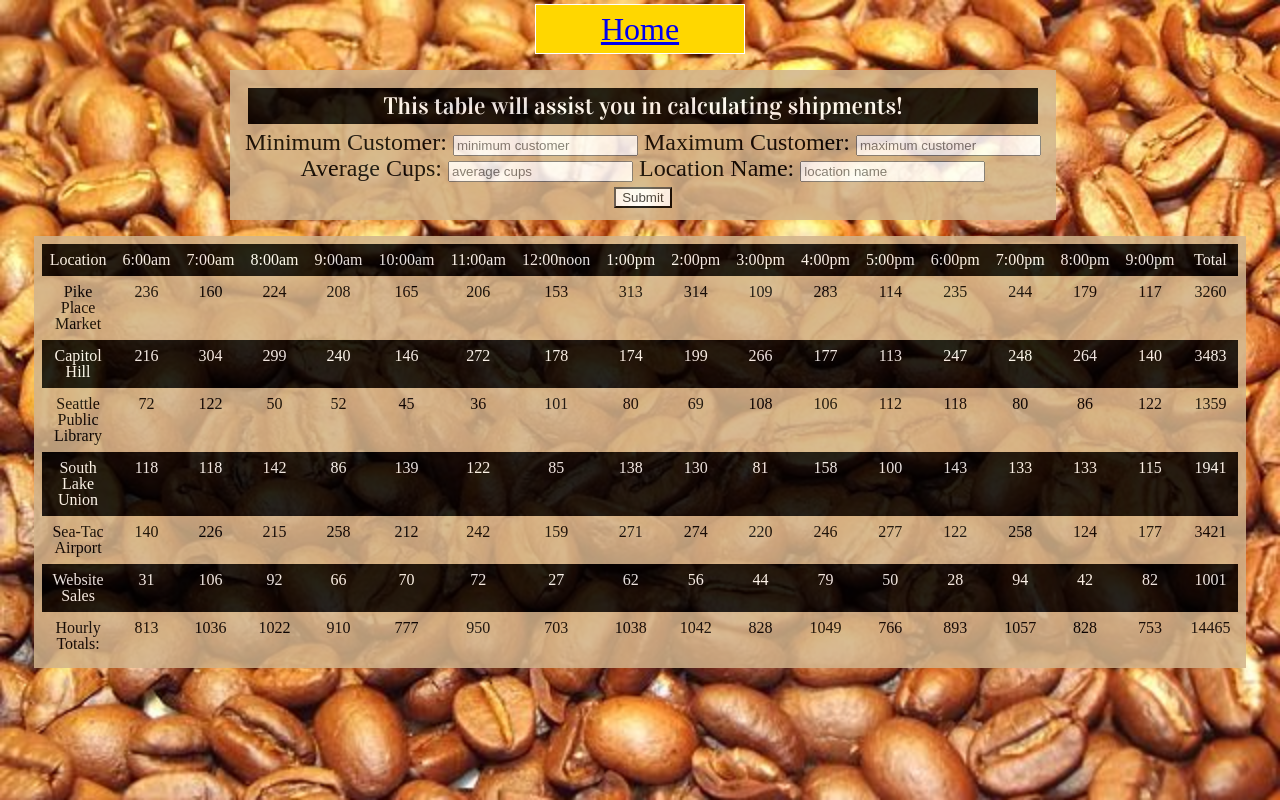
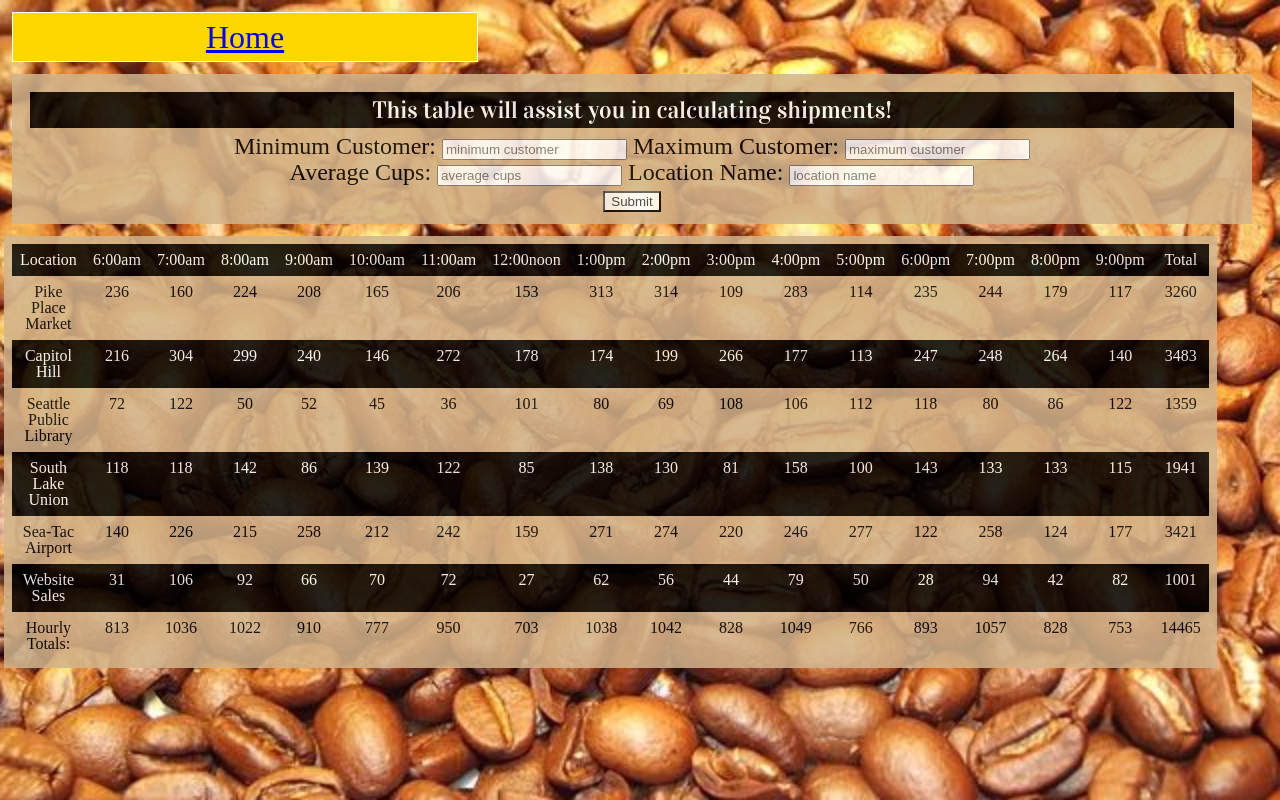
Before and after one commit to Rubiksron/campfire-coffee, a website: page data.html in a window 1280 px wide. Drawn offline with Linux system fonts and the light colour scheme.

Commit message:
removed flex display so that i could see all of the table, not sure why it was preventing me from seeing the left quarter of the table.

```diff
--- a/css/data.css
+++ b/css/data.css
@@ -63,9 +63,6 @@ h1 {
 }
 body {
   width: 100%;
-  display: flex;
-  flex-direction: column;
-  align-items: center;
 }
 
 table {
@@ -100,16 +97,17 @@ fieldset {
 }
 a {
   font-size: 2em;
+
 }
 #user_form {
   opacity: .85;
 }
 #home_link {
   background-color: gold;
-  margin: .25em;
+  margin: .75em;
   padding: .5em;
   text-align: center;
-  width: 15%;
+  width: 35%;
   border: white .1em solid;
 }
 #submit {
```
